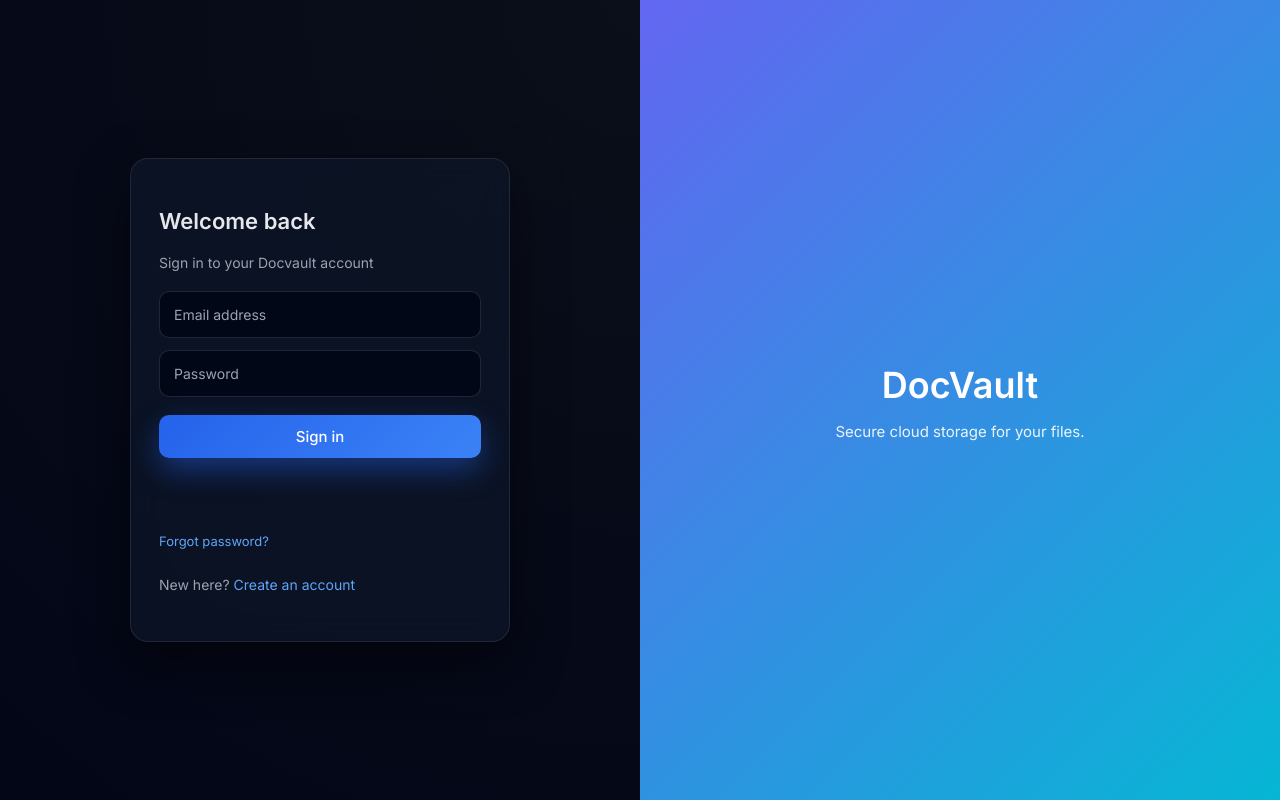
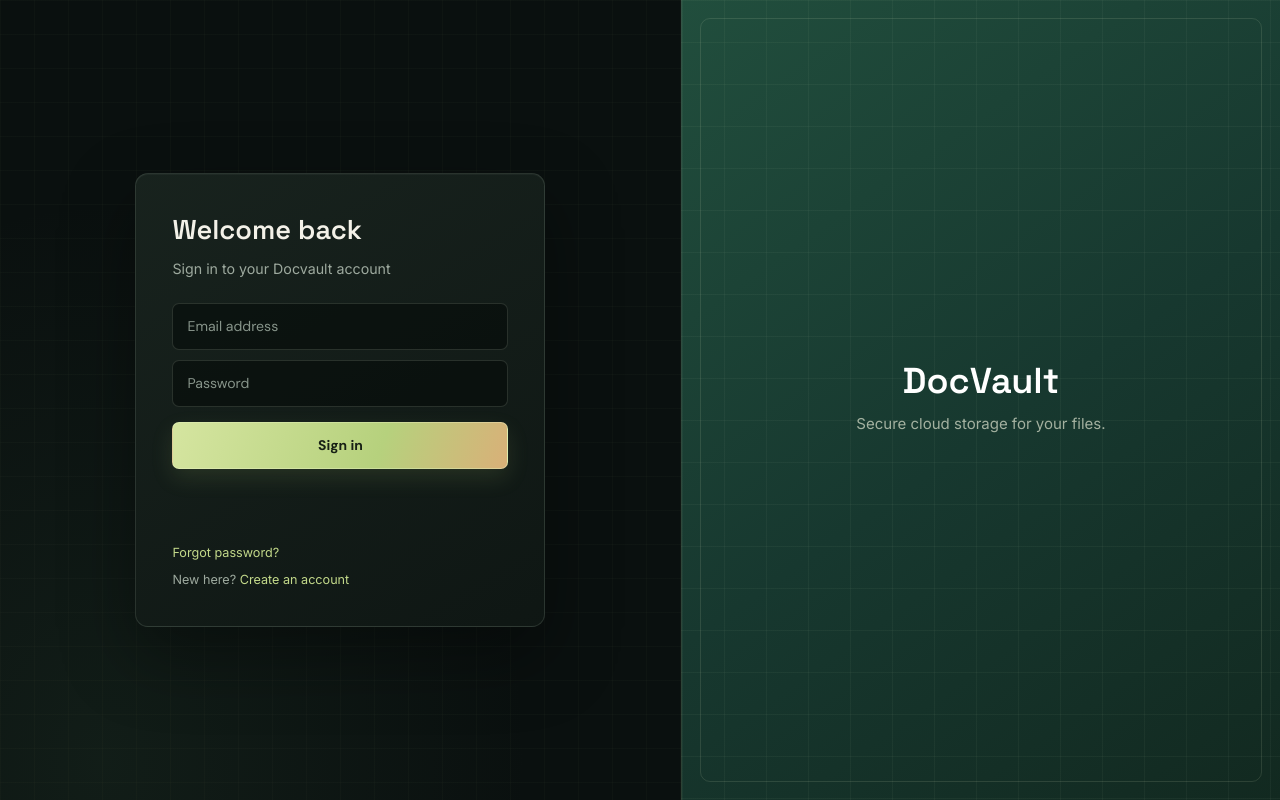
Before and after one commit to Shreyansh927/DocVault, a React (Vite) app in the folder client/: page /login in a window 1280 px wide. Built offline with nearby package versions, Linux system fonts and the light colour scheme; no server answers.

Commit message:
improved ui of login and signup page using github copilot

```diff
--- a/client/src/pages/login/login.css
+++ b/client/src/pages/login/login.css
@@ -1,8 +1,8 @@
-@import url("https://fonts.googleapis.com/css2?family=Inter:wght@400;500;600&display=swap");
+@import url("https://fonts.googleapis.com/css2?family=DM+Sans:wght@400;500;600;700&family=Space+Grotesk:wght@500;600;700&display=swap");
 
-* {
+.login-page,
+.login-page * {
   box-sizing: border-box;
-  font-family: "Inter", sans-serif;
 }
 
 .login-page {
@@ -132,7 +132,7 @@
   gap: 12px;
 }
 
-.input {
+.login-page .input {
   padding: 14px;
   border-radius: 10px;
   border: 1px solid rgba(148, 163, 184, 0.2);
@@ -141,12 +141,12 @@
   outline: none;
 }
 
-.input:focus {
+.login-page .input:focus {
   border-color: #2563eb;
   box-shadow: 0 0 0 3px rgba(37, 99, 235, 0.25);
 }
 
-.glow-btn {
+.login-page .glow-btn {
   margin-top: 6px;
   padding: 12px;
   border-radius: 10px;
@@ -158,7 +158,7 @@
   transition: transform 0.2s ease, box-shadow 0.2s ease;
 }
 
-.glow-btn:hover {
+.login-page .glow-btn:hover {
   transform: translateY(-1px);
   box-shadow: 0 12px 30px rgba(37, 99, 235, 0.5);
 }
@@ -190,6 +190,198 @@
   padding: 40px;
 }
 
+/* Premium authentication layout */
+.login-page {
+  --auth-bg: #0a100f;
+  --auth-panel: #101a17;
+  --auth-border: rgba(188, 207, 184, 0.15);
+  --auth-ink: #f3f1e8;
+  --auth-muted: #9da99e;
+  --auth-accent: #c3d98a;
+  --auth-copper: #d58c63;
+  min-height: 100vh;
+  min-height: 100svh;
+  grid-template-columns: minmax(0, 1fr) minmax(380px, 0.88fr);
+  background: var(--auth-bg);
+  color: var(--auth-ink);
+  font-family: "DM Sans", sans-serif;
+}
+
+.login-left {
+  min-width: 0;
+  padding: clamp(24px, 5vw, 76px);
+  background:
+    linear-gradient(90deg, rgba(195, 217, 138, 0.025) 1px, transparent 1px),
+    linear-gradient(rgba(195, 217, 138, 0.025) 1px, transparent 1px),
+    radial-gradient(ellipse at 15% 95%, rgba(64, 109, 78, 0.14), transparent 52%),
+    #0a100f;
+  background-size: 34px 34px, 34px 34px, auto, auto;
+}
+
+.login-card {
+  max-width: 410px;
+  padding: clamp(25px, 3vw, 36px);
+  color: var(--auth-ink);
+  background: linear-gradient(150deg, rgba(25, 36, 31, 0.96), rgba(15, 23, 20, 0.98));
+  border: 1px solid var(--auth-border);
+  border-radius: 13px;
+  box-shadow: 0 28px 72px rgba(0, 0, 0, 0.38), inset 0 1px rgba(255, 255, 255, 0.035);
+  backdrop-filter: blur(18px);
+}
+
+.login-card h2 {
+  margin: 0 0 7px;
+  color: var(--auth-ink);
+  font-family: "Space Grotesk", sans-serif;
+  font-size: 1.7rem;
+  font-weight: 600;
+}
+
+.login-card > p {
+  margin: 0 0 23px;
+  color: var(--auth-muted);
+  font-size: 0.89rem;
+}
+
+.login-form {
+  gap: 10px;
+}
+
+.login-page .input {
+  width: 100%;
+  min-height: 47px;
+  padding: 12px 14px;
+  color: var(--auth-ink);
+  background: rgba(5, 10, 8, 0.55);
+  border: 1px solid rgba(188, 207, 184, 0.17);
+  border-radius: 7px;
+  font: 0.88rem "DM Sans", sans-serif;
+  transition: border-color 160ms ease, box-shadow 160ms ease, background 160ms ease;
+}
+
+.login-page .input::placeholder {
+  color: #87948a;
+}
+
+.login-page .input:focus {
+  border-color: rgba(195, 217, 138, 0.62);
+  background: rgba(5, 10, 8, 0.76);
+  box-shadow: 0 0 0 3px rgba(195, 217, 138, 0.1);
+}
+
+.login-page .glow-btn {
+  min-height: 47px;
+  margin-top: 5px;
+  color: #172015;
+  background: linear-gradient(110deg, #d5e5a0, #b6d17d 62%, #d9b078);
+  border: 1px solid rgba(232, 242, 194, 0.4);
+  border-radius: 7px;
+  box-shadow: 0 9px 22px rgba(160, 190, 104, 0.14);
+  font: 700 0.87rem "DM Sans", sans-serif;
+  transition: transform 160ms ease, box-shadow 160ms ease, filter 160ms ease;
+}
+
+.login-page .glow-btn:hover:not(:disabled) {
+  transform: translateY(-1px);
+  filter: brightness(1.06);
+  box-shadow: 0 12px 27px rgba(160, 190, 104, 0.22);
+}
+
+.login-page .glow-btn:disabled {
+  opacity: 0.62;
+  cursor: wait;
+}
+
+.login-page .error-text {
+  margin: 0;
+  padding: 9px 11px;
+  color: #ffc0a7;
+  background: rgba(213, 104, 77, 0.09);
+  border: 1px solid rgba(213, 104, 77, 0.2);
+  border-radius: 6px;
+  font-size: 0.8rem;
+}
+
+.google-login-button {
+  margin-top: 15px !important;
+}
+
+.login-links {
+  margin-top: 20px;
+  color: var(--auth-muted);
+  font-size: 0.79rem;
+}
+
+.login-links p {
+  margin: 0;
+  color: var(--auth-muted);
+  font-size: inherit;
+}
+
+.login-links span,
+.login-links a {
+  color: var(--auth-accent);
+  text-decoration: none;
+  transition: color 140ms ease;
+}
+
+.login-links span:hover,
+.login-links a:hover {
+  color: #e0e9b8;
+  text-decoration: underline;
+  text-underline-offset: 3px;
+}
+
+.login-right {
+  position: relative;
+  overflow: hidden;
+  padding: clamp(30px, 5vw, 72px);
+  background:
+    linear-gradient(90deg, rgba(224, 240, 201, 0.045) 1px, transparent 1px),
+    linear-gradient(rgba(224, 240, 201, 0.045) 1px, transparent 1px),
+    linear-gradient(145deg, #214e3d, #17382f 53%, #122920);
+  background-size: 42px 42px, 42px 42px, auto;
+  border-left: 1px solid rgba(225, 239, 197, 0.12);
+}
+
+.login-right::before {
+  position: absolute;
+  inset: 18px;
+  content: "";
+  border: 1px solid rgba(225, 239, 197, 0.12);
+  border-radius: 10px;
+  pointer-events: none;
+}
+
+.login-brand {
+  position: relative;
+  z-index: 1;
+  max-width: 460px;
+  text-align: left;
+  color: #f2f1e6;
+}
+
+.login-brand h1 {
+  margin: 0 0 11px;
+  font-family: "Space Grotesk", sans-serif;
+  font-size: clamp(2.7rem, 5vw, 4.3rem);
+  font-weight: 600;
+  line-height: 1;
+}
+
+.login-brand p {
+  max-width: 330px;
+  margin: 0;
+  color: rgba(238, 241, 220, 0.72);
+  font-size: 0.98rem;
+  line-height: 1.7;
+}
+
+.login-page :focus-visible {
+  outline: 3px solid rgba(195, 217, 138, 0.6);
+  outline-offset: 3px;
+}
+
 .login-brand {
   text-align: center;
   color: white;
@@ -213,6 +405,51 @@
   }
 
   .login-right {
-    display: none;
+    min-height: 210px;
+    justify-content: flex-start;
+    padding: 38px 32px;
+    border-left: 0;
+    border-bottom: 1px solid rgba(225, 239, 197, 0.12);
+    order: -1;
+  }
+
+  .login-right::before {
+    inset: 12px;
+  }
+
+  .login-brand {
+    text-align: left;
+  }
+
+  .login-brand h1 {
+    font-size: 2.7rem;
+  }
+
+  .login-left {
+    padding: 32px 20px 46px;
   }
 }
+
+@media (max-width: 520px) {
+  .login-right {
+    min-height: 166px;
+    padding: 29px 24px;
+  }
+
+  .login-brand h1 {
+    font-size: 2.25rem;
+  }
+
+  .login-brand p {
+    font-size: 0.86rem;
+  }
+
+  .login-left {
+    align-items: flex-start;
+    padding: 22px 14px 34px;
+  }
+
+  .login-card {
+    padding: 23px 19px;
+  }
+}
--- a/client/src/pages/signup/signup.css
+++ b/client/src/pages/signup/signup.css
@@ -77,7 +77,7 @@
 /* ===============================
    INPUTS
 ================================ */
-.input {
+.signup-page .input {
   width: 100%;
   padding: 12px 14px;
   border-radius: 10px;
@@ -89,11 +89,11 @@
   transition: border 0.2s ease, box-shadow 0.2s ease;
 }
 
-.input::placeholder {
+.signup-page .input::placeholder {
   color: #9ca3af;
 }
 
-.input:focus {
+.signup-page .input:focus {
   border-color: #2563eb;
   box-shadow: 0 0 0 3px rgba(37, 99, 235, 0.25);
 }
@@ -101,7 +101,7 @@
 /* ===============================
    BUTTON
 ================================ */
-.glow-btn {
+.signup-page .glow-btn {
   margin-top: 6px;
   padding: 12px;
   border-radius: 10px;
@@ -115,25 +115,25 @@
   transition: transform 0.2s ease, box-shadow 0.2s ease;
 }
 
-.glow-btn:hover {
+.signup-page .glow-btn:hover {
   transform: translateY(-2px);
   box-shadow: 0 16px 40px rgba(37, 99, 235, 0.6);
 }
 
-.glow-btn:active {
+.signup-page .glow-btn:active {
   transform: scale(0.97);
 }
 
 /* ===============================
    FOOTER TEXT
 ================================ */
-.card span {
+.signup-page .card span {
   color: #60a5fa;
   cursor: pointer;
   font-weight: 500;
 }
 
-.card span:hover {
+.signup-page .card span:hover {
   text-decoration: underline;
 }
 
@@ -167,3 +167,221 @@
     font-size: 26px;
   }
 }
+
+/* Premium authentication layout */
+.signup-page {
+  --auth-bg: #0a100f;
+  --auth-panel: #101a17;
+  --auth-border: rgba(188, 207, 184, 0.15);
+  --auth-ink: #f3f1e8;
+  --auth-muted: #9da99e;
+  --auth-accent: #c3d98a;
+  min-height: 100vh;
+  min-height: 100svh;
+  grid-template-columns: minmax(380px, 0.88fr) minmax(0, 1fr);
+  background: var(--auth-bg);
+  color: var(--auth-ink);
+  font-family: "DM Sans", sans-serif;
+}
+
+.signup-left {
+  position: relative;
+  overflow: hidden;
+  min-width: 0;
+  padding: clamp(30px, 5vw, 72px);
+  color: #f2f1e6;
+  background:
+    linear-gradient(90deg, rgba(224, 240, 201, 0.045) 1px, transparent 1px),
+    linear-gradient(rgba(224, 240, 201, 0.045) 1px, transparent 1px),
+    linear-gradient(145deg, #214e3d, #17382f 53%, #122920);
+  background-size: 42px 42px, 42px 42px, auto;
+  border-right: 1px solid rgba(225, 239, 197, 0.12);
+}
+
+.signup-left::before {
+  position: absolute;
+  inset: 18px;
+  content: "";
+  border: 1px solid rgba(225, 239, 197, 0.12);
+  border-radius: 10px;
+  pointer-events: none;
+}
+
+.signup-left-content {
+  position: relative;
+  z-index: 1;
+  max-width: 390px;
+  text-align: left;
+}
+
+.signup-left h2 {
+  margin: 0 0 12px;
+  color: #f2f1e6;
+  font-family: "Space Grotesk", sans-serif;
+  font-size: clamp(2.3rem, 4vw, 3.5rem);
+  font-weight: 600;
+  line-height: 1.05;
+}
+
+.signup-left p {
+  max-width: 340px;
+  margin: 0;
+  color: rgba(238, 241, 220, 0.72);
+  font-size: 0.96rem;
+  line-height: 1.7;
+}
+
+.signup-right {
+  min-width: 0;
+  padding: clamp(24px, 5vw, 76px);
+  background:
+    linear-gradient(90deg, rgba(195, 217, 138, 0.025) 1px, transparent 1px),
+    linear-gradient(rgba(195, 217, 138, 0.025) 1px, transparent 1px),
+    radial-gradient(ellipse at 90% 10%, rgba(64, 109, 78, 0.12), transparent 54%),
+    #0a100f;
+  background-size: 34px 34px, 34px 34px, auto, auto;
+}
+
+.signup-page .card {
+  max-width: 430px;
+  padding: clamp(25px, 3vw, 36px);
+  color: var(--auth-ink);
+  background: linear-gradient(150deg, rgba(25, 36, 31, 0.96), rgba(15, 23, 20, 0.98));
+  border: 1px solid var(--auth-border);
+  border-radius: 13px;
+  box-shadow: 0 28px 72px rgba(0, 0, 0, 0.38), inset 0 1px rgba(255, 255, 255, 0.035);
+  backdrop-filter: blur(18px);
+}
+
+.signup-page .card h2 {
+  margin: 0 0 7px;
+  color: var(--auth-ink);
+  font-family: "Space Grotesk", sans-serif;
+  font-size: 1.7rem;
+  font-weight: 600;
+}
+
+.signup-page .card > p {
+  margin: 0 0 21px;
+  color: var(--auth-muted);
+  font-size: 0.88rem;
+}
+
+.signup-page form {
+  gap: 10px !important;
+}
+
+.signup-page .input {
+  min-height: 46px;
+  padding: 11px 13px;
+  color: var(--auth-ink);
+  background: rgba(5, 10, 8, 0.55);
+  border: 1px solid rgba(188, 207, 184, 0.17);
+  border-radius: 7px;
+  font: 0.87rem "DM Sans", sans-serif;
+}
+
+.signup-page .input::placeholder {
+  color: #87948a;
+}
+
+.signup-page .input:focus {
+  border-color: rgba(195, 217, 138, 0.62);
+  background: rgba(5, 10, 8, 0.76);
+  box-shadow: 0 0 0 3px rgba(195, 217, 138, 0.1);
+}
+
+.signup-page .glow-btn {
+  min-height: 46px;
+  margin-top: 5px;
+  color: #172015;
+  background: linear-gradient(110deg, #d5e5a0, #b6d17d 62%, #d9b078);
+  border: 1px solid rgba(232, 242, 194, 0.4);
+  border-radius: 7px;
+  box-shadow: 0 9px 22px rgba(160, 190, 104, 0.14);
+  font: 700 0.87rem "DM Sans", sans-serif;
+}
+
+.signup-page .glow-btn:hover:not(:disabled) {
+  transform: translateY(-1px);
+  filter: brightness(1.06);
+  box-shadow: 0 12px 27px rgba(160, 190, 104, 0.22);
+}
+
+.signup-page .glow-btn:disabled {
+  opacity: 0.62;
+  cursor: wait;
+}
+
+.signup-page form > p {
+  margin: 5px 0 0;
+  color: var(--auth-muted);
+  font-size: 0.78rem;
+  text-align: center;
+}
+
+.signup-page .card span {
+  color: var(--auth-accent);
+  font-weight: 600;
+  transition: color 140ms ease;
+}
+
+.signup-page .card span:hover {
+  color: #e0e9b8;
+  text-decoration: underline;
+  text-underline-offset: 3px;
+}
+
+.signup-page :focus-visible {
+  outline: 3px solid rgba(195, 217, 138, 0.6);
+  outline-offset: 3px;
+}
+
+@media (max-width: 900px) {
+  .signup-page {
+    grid-template-columns: 1fr;
+  }
+
+  .signup-left {
+    min-height: 220px;
+    justify-content: flex-start;
+    padding: 38px 32px;
+    border-right: 0;
+    border-bottom: 1px solid rgba(225, 239, 197, 0.12);
+  }
+
+  .signup-left::before {
+    inset: 12px;
+  }
+
+  .signup-left h2 {
+    font-size: 2.5rem;
+  }
+
+  .signup-right {
+    padding: 32px 20px 46px;
+  }
+}
+
+@media (max-width: 480px) {
+  .signup-left {
+    min-height: 172px;
+    padding: 29px 24px;
+  }
+
+  .signup-left h2 {
+    font-size: 2rem;
+  }
+
+  .signup-left p {
+    font-size: 0.86rem;
+  }
+
+  .signup-right {
+    padding: 22px 14px 34px;
+  }
+
+  .signup-page .card {
+    padding: 23px 19px;
+  }
+}
```
